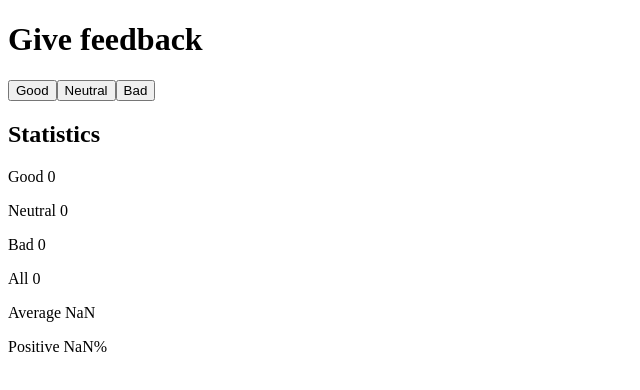
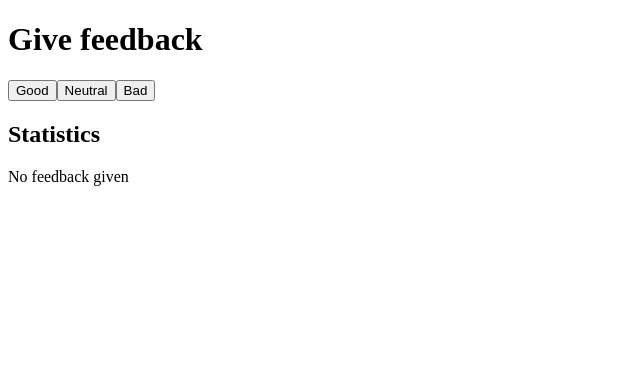
Before and after one commit to RoopeMaatta/Fullstackopen-Helsinki, a React (Create React App) app in the folder part1/unicafe/: page / in a window 1280 px wide. Shown: the top 390 px of the page, without its empty margins (0-640 px from the left). Built offline with nearby package versions, Linux system fonts and the light colour scheme.

Commit message:
1.8-1.9 unicafe: show statistics only if feedback

```diff
--- a/part1/unicafe/src/App.js
+++ b/part1/unicafe/src/App.js
@@ -13,6 +13,13 @@ const StatisticsLine = (text, value) => {
 const Statistics = ({feedbacks}) => {
  const allFeedbacks = Object.values(feedbacks).reduce((a, b) => a + b, 0)
 
+ if (allFeedbacks === 0) {
+  return (
+  <>
+  <p>No feedback given</p>
+  </>
+  )
+ } else {
   return (
     <>
     <p>Good {feedbacks["good"]}</p>
@@ -28,6 +35,7 @@ const Statistics = ({feedbacks}) => {
     </>
     )
   }
+}
 
 
 
```
